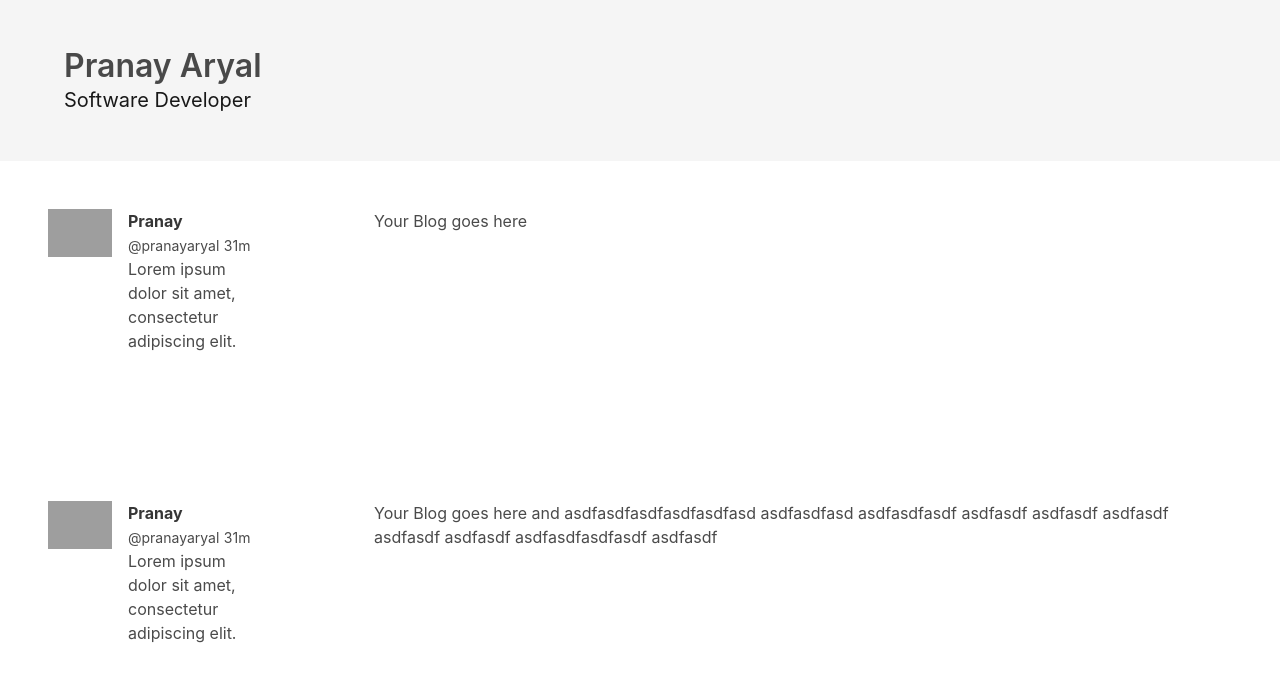
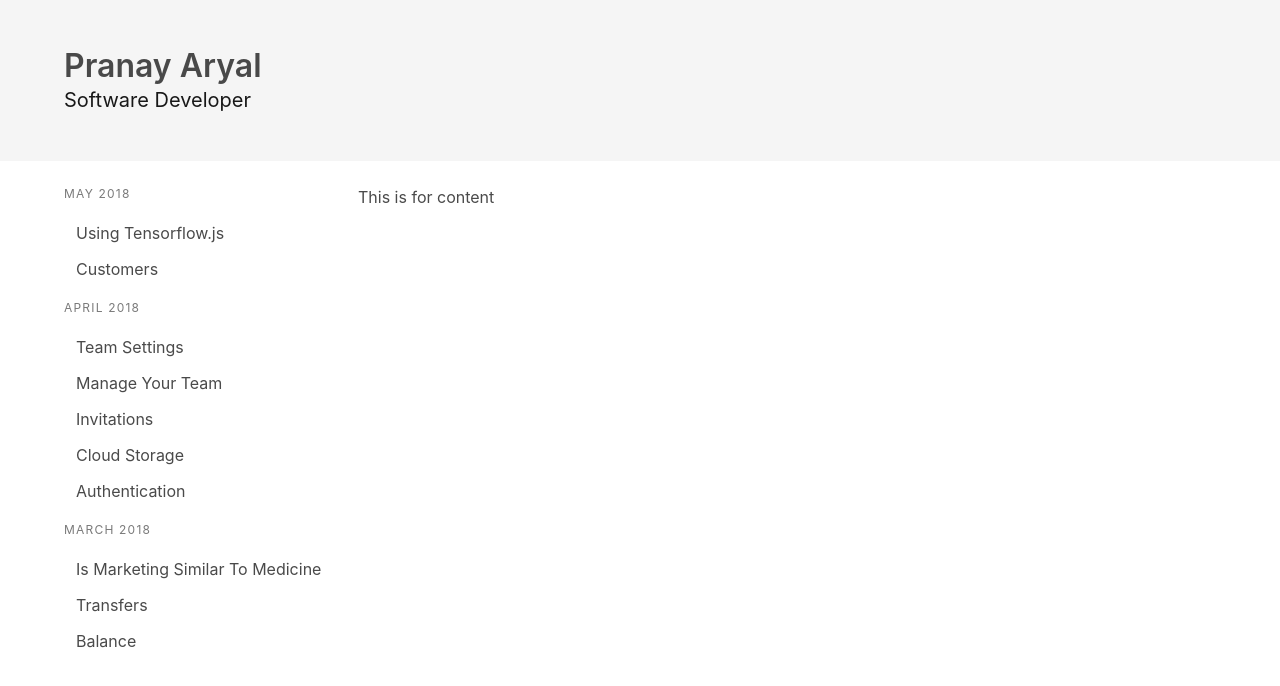
Before and after one commit to pranayaryal/port, a React (Create React App) app: page / in a window 1280 px wide. Shown: the top 686 px of the page. Built offline with nearby package versions, Linux system fonts and the light colour scheme; grey boxes are pictures that could not be loaded.

Commit message:
menuchanges

```diff
--- a/src/App.js
+++ b/src/App.js
@@ -1,31 +1,24 @@
 import React, { Component } from 'react';
 import Hero from './Hero'
 import BlogHeader from './BlogHeader'
+import Menu from './Menu'
 
 class App extends Component {
   render() {
     return (
       <div>
         <Hero />
+        <br />
+        <div className="container">
           <div className="columns">
             <div className="column is-one-quarter">
-            <BlogHeader/>
+              <Menu />
             </div>
             <div className="column">
-            <section className="section">
-              Your Blog goes here
-            </section>
+              This is for content
             </div>
        </div>
-        <div className="columns">
-          <div className="column is-one-quarter">
-            <BlogHeader/>
-          </div>
-          <div className="column">
-            <section className="section">
-              Your Blog goes here and asdfasdfasdfasdfasdfasd asdfasdfasd asdfasdfasdf asdfasdf asdfasdf asdfasdf asdfasdf asdfasdf asdfasdfasdfasdf asdfasdf
-            </section>
-          </div>
+
         </div>
              </div>
     );
--- /dev/null
+++ b/src/Menu.js
@@ -0,0 +1,43 @@
+
+import React, { Component } from 'react';
+
+class Menu extends Component {
+  render() {
+    return (
+      <div>
+        <aside class="menu">
+        <p class="menu-label">
+            May 2018
+        </p>
+        <ul class="menu-list">
+            <li><a>Using Tensorflow.js</a></li>
+            <li><a>Customers</a></li>
+        </ul>
+        <p class="menu-label">
+           April 2018
+        </p>
+        <ul class="menu-list">
+            <li><a>Team Settings</a></li>
+            <li>
+            <a>Manage Your Team</a>
+            </li>
+            <li><a>Invitations</a></li>
+            <li><a>Cloud Storage</a></li>
+            <li><a>Authentication</a></li>
+        </ul>
+        <p class="menu-label">
+            March 2018
+        </p>
+        <ul class="menu-list">
+            <li><a>Is Marketing Similar To Medicine</a></li>
+            <li><a>Transfers</a></li>
+            <li><a>Balance</a></li>
+        </ul>
+        </aside>
+
+      </div>
+    );
+  }
+}
+
+export default Menu;
```
Lines whose indentation alone changed are shown as unchanged.
